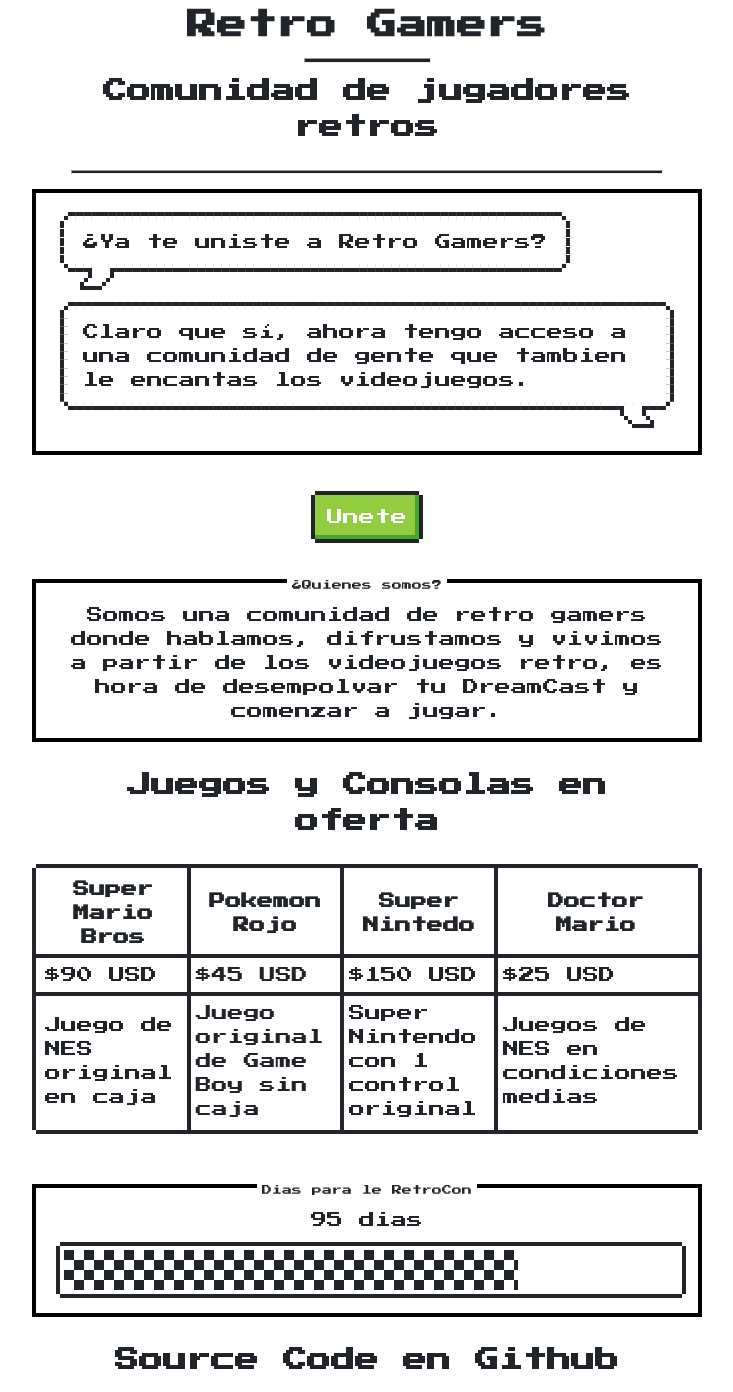
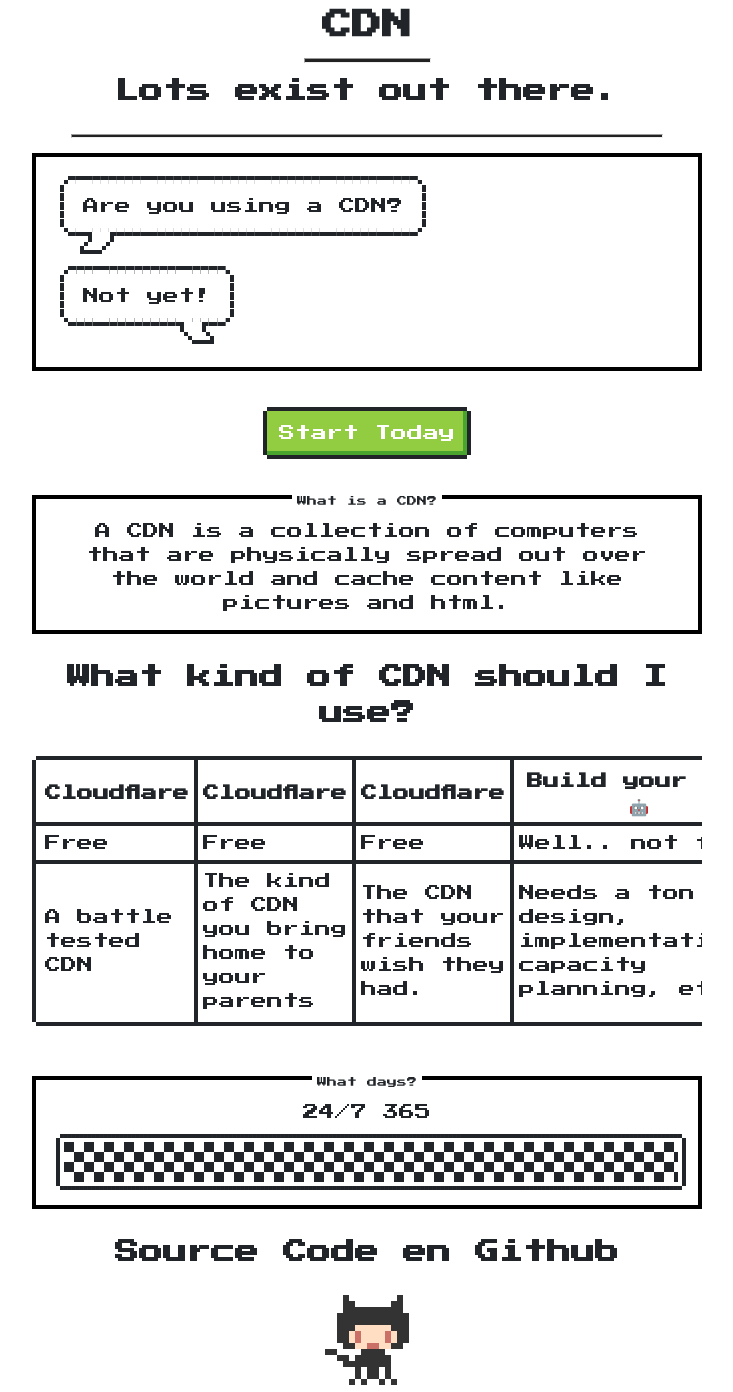
Before and after one commit to anthoturc/anthoturc.github.io, a plain HTML site: page index.html in a window 1280 px wide. Shown: the part 22-1414 px from the top of the page, without its empty margins (273-1006 px from the left). Drawn offline with nearby package versions, Linux system fonts and the light colour scheme.

Commit message:
Update index.html

```diff
--- a/index.html
+++ b/index.html
@@ -17,27 +17,20 @@
     <!-- favicon -->
     <link rel="icon" href="assets/logo.svg">
     <!-- Primary Meta Tags -->
-    <title>Retro Gamers</title>
-    <meta name="title" content="Retro Gamers">
-    <meta name="description" content="Somos  una comunidad de jugadores retro, que buscamos rememorar los viejos tiempos jugando a los videojuegos de nuestra infancia.">
+    <title>Content Delivery Network</title>
+    <meta name="title" content="CDN">
+    <meta name="description" content="A great way to distribute assets across the world and reduce the burden on your origin.">
     <!-- Open Graph / Facebook -->
     <meta property="og:type" content="website">
-    <meta property="og:url" content="https://scidroid.github.io/retrolanding/">
-    <meta property="og:title" content="Retro Gamers">
-    <meta property="og:description" content="Somos  una comunidad de jugadores retro, que buscamos rememorar los viejos tiempos jugando a los videojuegos de nuestra infancia.">
-    <meta property="og:image" content="https://scidroid.github.io/retrolanding/assets/logo.svg">
-    <!-- Twitter -->
-    <meta property="twitter:card" content="summary_large_image">
-    <meta property="twitter:url" content="https://scidroid.github.io/retrolanding/">
-    <meta property="twitter:title" content="Retro Gamers">
-    <meta property="twitter:description" content="Somos  una comunidad de jugadores retro, que buscamos rememorar los viejos tiempos jugando a los videojuegos de nuestra infancia.">
-    <meta property="twitter:image" content="https://scidroid.github.io/retrolanding/assets/logo.svg">
+    <meta property="og:title" content="CDN">
+    <meta property="og:description" content="A great way to distribuet assets across the web.">
+    <meta property="og:image" content="https://anthoturc.github.io/assets/logo.svg">
   </head>
   <body>
     <header>
-      <h1>Retro Gamers</h1>
+      <h1>CDN</h1>
       <hr>
-      <h2>Comunidad de jugadores retros</h2>
+      <h2>Lots exist out there.</h2>
     </header>
     <hr class="hrs">
     <main>
@@ -46,64 +39,64 @@
           <section class="message -left">
             <!-- Balloon -->
             <div class="nes-balloon from-left">
-              <p>¿Ya te uniste a Retro Gamers?</p>
+              <p>Are you using a CDN?</p>
             </div>
           </section>
           <section class="message -right">
             <!-- Balloon -->
             <div class="nes-balloon from-right">
-              <p>Claro que sí, ahora tengo acceso a una comunidad de gente que tambien le encantas los videojuegos.</p>
+              <p>Not yet!</p>
             </div>
           </section>
         </section>
       </section>
       <div class="btn">
-        <button type="button" class="nes-btn is-success">Unete</button>
+        <button type="button" class="nes-btn is-success">Start Today</button>
       </div>
       <div class="nes-container with-title is-centered">
-        <p class="title">¿Quienes somos?</p>
-        <p>Somos una comunidad de retro gamers donde hablamos, difrustamos y vivimos a partir de los videojuegos retro, es hora de desempolvar tu DreamCast  y comenzar a jugar.</p>
+        <p class="title">What is a CDN?</p>
+        <p>A CDN is a collection of computers that are physically spread out over the world and cache content like pictures and html.</p>
       </div>
-      <h2>Juegos y Consolas en oferta</h2>
+      <h2>What kind of CDN should I use?</h2>
       <div class="nes-table-responsive">
         <table class="nes-table is-bordered is-centered">
           <thead>
             <tr>
-              <th>Super Mario Bros</th>
-              <th>Pokemon Rojo</th>
-              <th>Super Nintedo</th>
-              <th>Doctor Mario</th>
+              <th>Cloudflare</th>
+              <th>Cloudflare</th>
+              <th>Cloudflare</th>
+              <th>Build your own 🤖</th>
             </tr>
           </thead>
           <tbody>
             <tr>
-              <td>$90 USD</td>
-              <td>$45 USD</td>
-              <td>$150 USD</td>
-              <td>$25 USD</td>
+              <td>Free</td>
+              <td>Free</td>
+              <td>Free</td>
+              <td>Well.. not free</td>
             </tr>
             <tr>
-              <td>Juego de NES original en caja</td>
-              <td>Juego original de Game Boy sin caja</td>
-              <td>Super Nintendo con 1 control original</td>
-              <td>Juegos de NES en condiciones medias</td>
+              <td>A battle tested CDN</td>
+              <td>The kind of CDN you bring home to your parents</td>
+              <td>The CDN that your friends wish they had.</td>
+              <td>Needs a ton of design, implementation, capacity planning, etc.</td>
             </tr>
           </tbody>
         </table>
       </div>
       <div class="nes-container with-title is-centered">
-        <p class="title">Dias para le RetroCon</p>
-        <p>95 dias</p>
-        <progress class="nes-progress is-pattern" value="270" max="365"></progress>
+        <p class="title">What days?</p>
+        <p>24/7 365</p>
+        <progress class="nes-progress is-pattern" value="365" max="365"></progress>
       </div>
       <section class="source">
         <h2>Source Code en Github</h2>
-        <a href="https://github.com/scidroid/retrolanding"><i class="nes-octocat animate"></i></a>
+        <a href="https://github.com/anthoturc/anthoturc.github.io"><i class="nes-octocat animate"></i></a>
       </section>
     </main>
     <hr class="hrs">
     <footer>
-      <p>Bajo licencia MIT, hecho por SciDroid.</p>
+      <p>A test website with an MIT License.</p>
     </footer>
   </body>
 </html>
```
